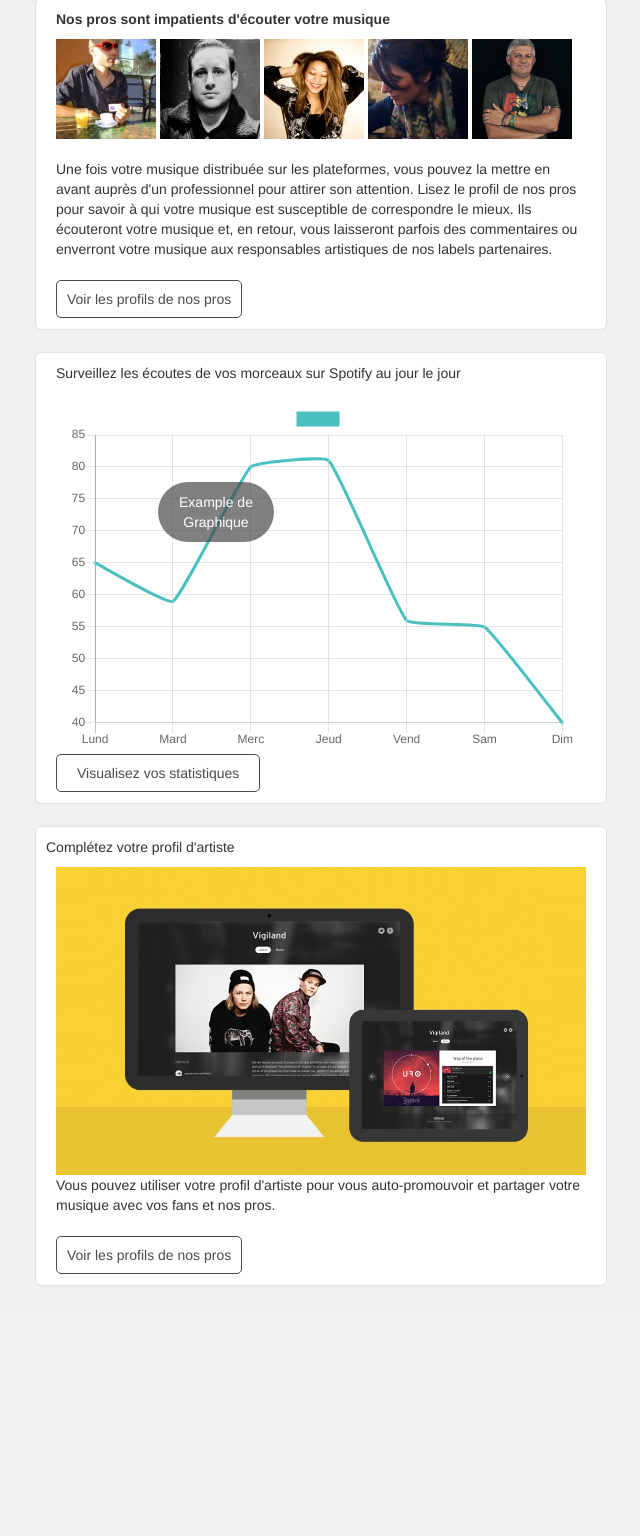
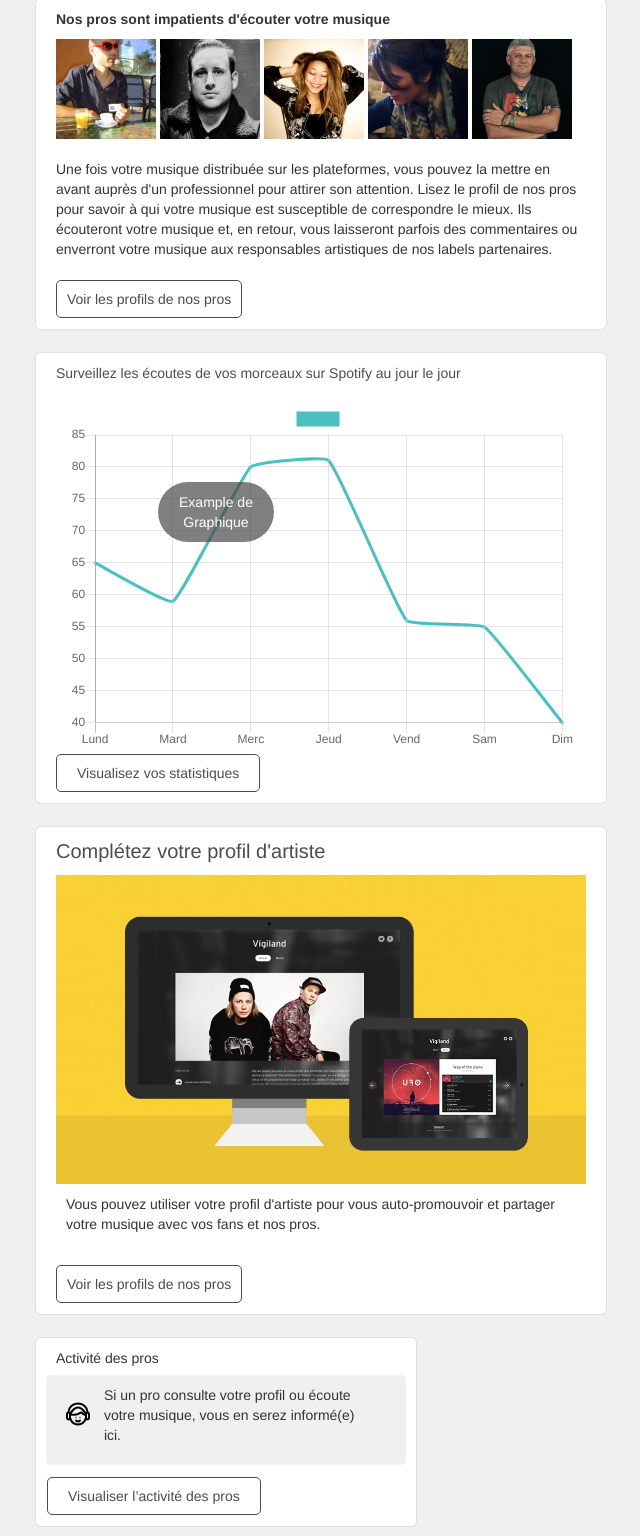
Before and after one commit to sbociot/work_wene, a PHP site: page / in a window 1280 px wide. Shown: the part 1133-2669 px from the top of the page, without its empty margins (129-769 px from the left). Before the commit the page ends 2419 px from the top, so only its background shows below. Run offline with PHP 8.4, Linux system fonts and the light colour scheme; some libraries are stand-ins or nearby versions.

Commit message:
first block done

```diff
--- a/index.php
+++ b/index.php
@@ -153,6 +153,27 @@
           </div>
         </div>
       </li>
+    </ul>
+    <ul class="social_media_merge">
+      <li>
+        <div class="header_title_activity">
+          <span>Activité des pros</span>
+          <div class="activity_thumbnails">
+            <div class="music_activity">
+              <div class="image_activity_container">
+                <img src="images/listening.png" alt="Listening">
+              </div>
+              <div class="reference">
+                <p>Si un pro consulte votre profil ou écoute votre musique, vous en serez informé(e) ici.</p>
+              </div>
+          </div>
+            </div>
+            <div class="link_for_pro">
+                <a href="#"><span>Visualiser l’activité des pros</span></a>
+            </div>
+        </div>
+
+      </li>
       <li></li>
     </ul>
   </div>
--- a/script/menu.js
+++ /dev/null
@@ -1,6 +0,0 @@
-(function() {
-  "use strict";
-  $('.menu-toggle').on("click",function() {
-    $(".header_container").toggleClass('open_sideNav');
-  });
-})();
--- a/style/style.css
+++ b/style/style.css
@@ -33,6 +33,7 @@ a:hover {
   border-radius: 3px;
   content: '';
   display: block;
+  transition: ease .2s;
 }
 
 .header_container .hamburger::before {
@@ -141,7 +142,7 @@ a:hover {
   background: #eaeaea;
 }
 
-.box_normalize, .main_content .content .content_wrapper li .project, .main_content .start_info, .main_content .section_pro, .main_content .spotify_chart, .user_profils {
+.box_normalize, .main_content .content .content_wrapper li .project, .main_content .start_info, .main_content .section_pro, .main_content .spotify_chart, .user_profils, .header_title_activity {
   width: 570px;
   background-color: white;
   border-radius: 5px;
@@ -156,6 +157,7 @@ a:hover {
 .main_content {
   width: auto;
   margin-top: 2.5%;
+  transition: ease .2s;
 }
 
 .main_content .content {
@@ -282,6 +284,7 @@ a:hover {
 .main_content .spotify_chart span {
   padding: 10px;
   margin-bottom: 1.5%;
+  color: #4c4e4d;
 }
 
 .main_content .spotify_chart .link_for_statistique a {
@@ -309,6 +312,17 @@ a:hover {
   font-weight: 200;
 }
 
+.user_profils span {
+  padding: 10px;
+  font-size: 20px;
+  font-weight: 400;
+  color: #4c4e4d;
+}
+
+.user_profils .artist_thumbnails p {
+  padding: 10px;
+}
+
 .user_profils .artist_thumbnails img {
   width: 100%;
 }
@@ -324,3 +338,66 @@ a:hover {
   color: white;
   background-color: #494c4a;
 }
+
+.social_media_merge li {
+  list-style: none;
+}
+
+.header_title_activity {
+  width: 380px;
+}
+
+.header_title_activity span {
+  padding: 10px;
+}
+
+.header_title_activity .activity_thumbnails {
+  width: 100%;
+  margin-top: 2%;
+}
+
+.header_title_activity .activity_thumbnails .image_activity_container {
+  vertical-align: middle;
+  padding: 10px;
+}
+
+.header_title_activity .activity_thumbnails .image_activity_container img {
+  width: 100%;
+  vertical-align: super;
+}
+
+.header_title_activity .reference {
+  width: 75%;
+  vertical-align: middle;
+}
+
+.header_title_activity .reference p {
+  width: 100%;
+}
+
+.header_title_activity .music_activity {
+  background-color: #f0f0f0;
+  border-radius: 5px;
+  padding: 10px;
+}
+
+.header_title_activity .music_activity div {
+  display: inline-block;
+}
+
+.header_title_activity .link_for_pro {
+  padding: 10px 10px 10px 1px;
+  margin-top: 3%;
+}
+
+.header_title_activity .link_for_pro a {
+  border: 1px solid #494c4a;
+  border-radius: 5px;
+  color: #494c4a;
+  padding: 10px;
+}
+
+.header_title_activity .link_for_pro a:hover {
+  color: white;
+  background-color: #494c4a;
+}
--- a/style/style.sass
+++ b/style/style.sass
@@ -26,6 +26,7 @@ a:hover
       border-radius: 3px
       content: ''
       display: block
+      transition: ease .2s
       &::before
         @extend .hamburger
         transform: translateY(8px)
@@ -115,6 +116,7 @@ a:hover
 .main_content
   width: auto
   margin-top: 2.5%
+  transition: ease .2s
   .content
     width: 950px
     margin: 0 auto
@@ -212,6 +214,7 @@ a:hover
     span
       padding: 10px
       margin-bottom: 1.5%
+      color: #4c4e4d
     .link_for_statistique
         a
             border: 1px solid #494c4a
@@ -235,7 +238,14 @@ a:hover
           font-weight: 200
 .user_profils
     @extend .box_normalize
+    span
+      padding: 10px
+      font-size: 20px
+      font-weight: 400
+      color: #4c4e4d
     .artist_thumbnails
+      p
+        padding: 10px
       img
         width: 100%
     .artist_infos_link
@@ -247,3 +257,44 @@ a:hover
           &:hover
             color: white
             background-color: #494c4a
+.social_media_merge
+  li
+      list-style: none
+.header_title_activity
+    @extend .box_normalize
+    width: 380px
+    span
+      padding: 10px
+    .activity_thumbnails
+      width: 100%
+      margin-top: 2%
+      .image_activity_container
+        vertical-align: middle
+        padding: 10px
+        img
+          width: 100%
+          vertical-align: super
+    .reference
+      width: 75%
+      vertical-align: middle
+      p
+        width: 100%
+    .music_activity
+      background-color: #f0f0f0
+      border-radius: 5px
+      padding: 10px
+      div
+        display: inline-block
+
+
+    .link_for_pro
+      padding: 10px 10px 10px 1px;
+      margin-top: 3%;
+      a
+        border: 1px solid #494c4a
+        border-radius: 5px
+        color: #494c4a
+        padding: 10px
+        &:hover
+          color: white
+          background-color: #494c4a
--- a/views/footer.php
+++ b/views/footer.php
@@ -1,7 +1,7 @@
 <script src="https://ajax.googleapis.com/ajax/libs/jquery/3.2.1/jquery.min.js"></script>
 <script src="https://cdnjs.cloudflare.com/ajax/libs/Chart.js/2.6.0/Chart.js" />
  <script src="https://maxcdn.bootstrapcdn.com/bootstrap/3.3.7/js/bootstrap.min.js" integrity="sha384-Tc5IQib027qvyjSMfHjOMaLkfuWVxZxUPnCJA7l2mCWNIpG9mGCD8wGNIcPD7Txa" crossorigin="anonymous"></script>
+<script src="script/chart.js"></script>
 <script src="script/master.js"></script>
-<script src="script/menu.js"></script>
 </body>
 </html>
```
Also changed, not shown: script/chart.js (added, +32 -0 lines), script/master.js (+14 -32 lines), style/style.compact.css (+34 -4 lines), style/style.nested.css (+55 -4 lines), images/listening.png.
